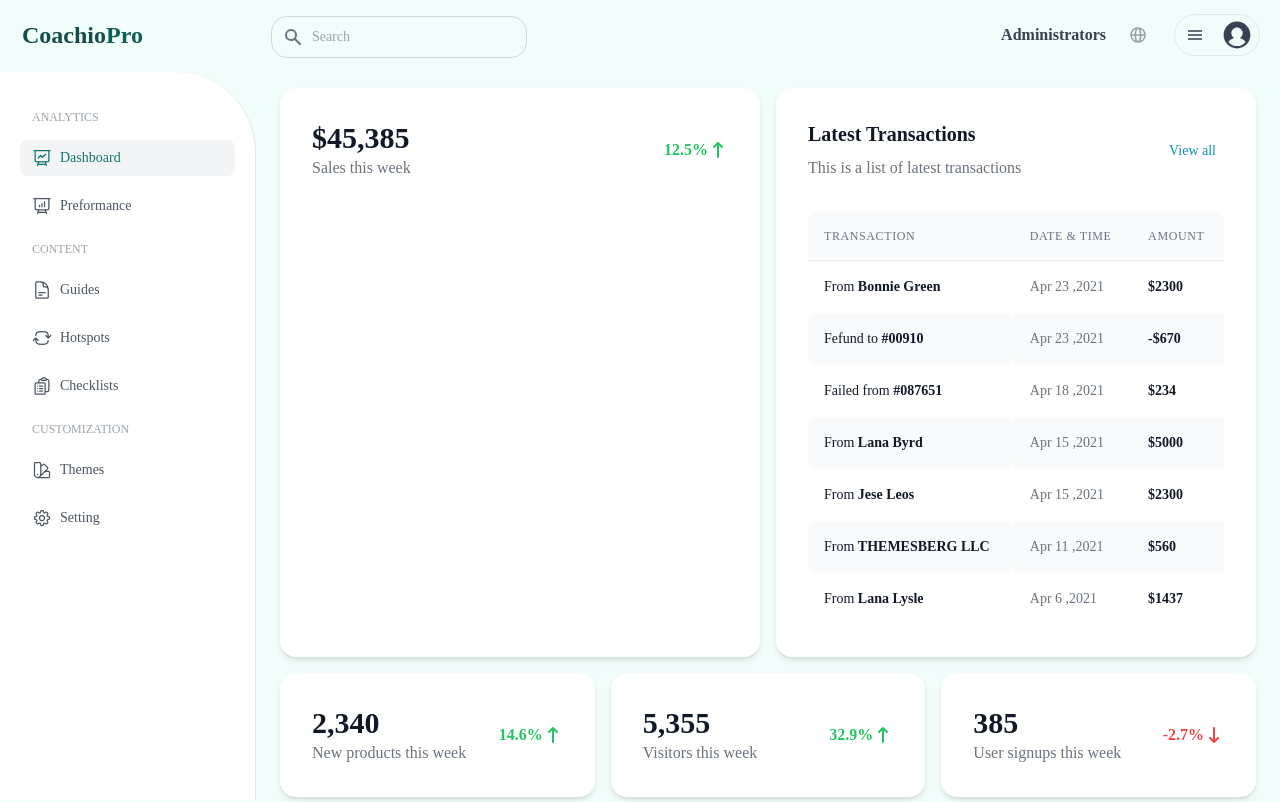
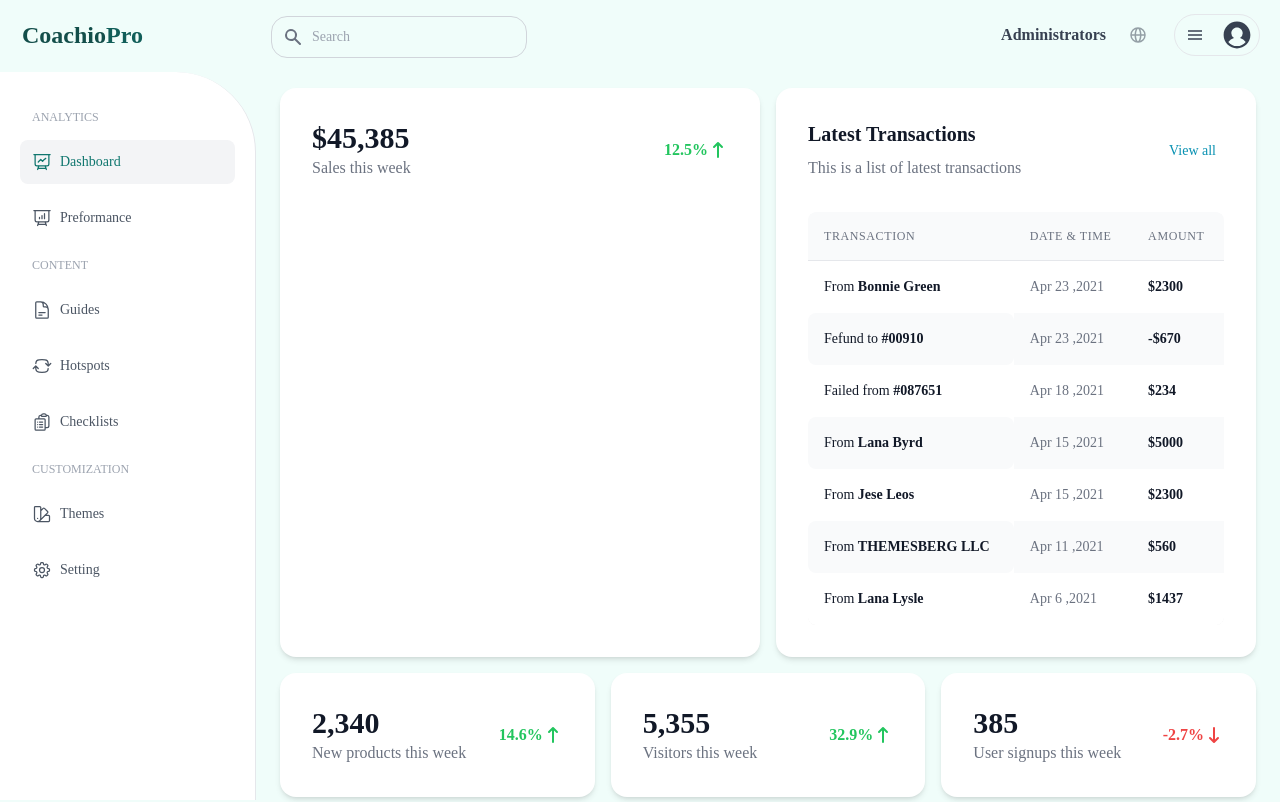
Before and after one commit to hoyirul/coachio-pro, a website: page src/index.html in a window 1280 px wide. Shown: the top 802 px of the page. Drawn offline with Linux system fonts and the light colour scheme; a web font is replaced by a local one.

Commit message:
Fixed sidebar

```diff
--- a/src/index.html
+++ b/src/index.html
@@ -129,7 +129,7 @@
               <div class="space-y-3 ">
                 <label class="px-3 text-xs text-gray-400 uppercase dark:text-gray-300">analytics</label>
 
-                <a class="flex items-center px-3 py-2 bg-gray-100 text-teal-700 transition-colors duration-300 transform rounded-lg hover:bg-gray-100 hover:text-teal-700"
+                <a class="flex items-center px-3 py-3 bg-gray-100 text-teal-700 transition-colors duration-300 transform rounded-lg hover:bg-gray-100 hover:text-teal-700"
                   href="#">
                   <svg xmlns="http://www.w3.org/2000/svg" fill="none" viewBox="0 0 24 24" stroke-width="1.5"
                     stroke="currentColor" class="w-5 h-5">
@@ -140,7 +140,7 @@
                   <span class="mx-2 text-sm font-medium">Dashboard</span>
                 </a>
 
-                <a class="flex items-center px-3 py-2 text-gray-600 transition-colors duration-300 transform rounded-lg dark:text-gray-200 hover:bg-gray-100 hover:text-teal-700"
+                <a class="flex items-center px-3 py-3 text-gray-600 transition-colors duration-300 transform rounded-lg dark:text-gray-200 hover:bg-gray-100 hover:text-teal-700"
                   href="#">
                   <svg xmlns="http://www.w3.org/2000/svg" fill="none" viewBox="0 0 24 24" stroke-width="1.5"
                     stroke="currentColor" class="w-5 h-5">
@@ -155,7 +155,7 @@
               <div class="space-y-3 ">
                 <label class="px-3 text-xs text-gray-400 uppercase dark:text-gray-300">content</label>
 
-                <a class="flex items-center px-3 py-2 text-gray-600 transition-colors duration-300 transform rounded-lg dark:text-gray-200 hover:bg-gray-100 hover:text-teal-700"
+                <a class="flex items-center px-3 py-3 text-gray-600 transition-colors duration-300 transform rounded-lg dark:text-gray-200 hover:bg-gray-100 hover:text-teal-700"
                   href="#">
                   <svg xmlns="http://www.w3.org/2000/svg" fill="none" viewBox="0 0 24 24" stroke-width="1.5"
                     stroke="currentColor" class="w-5 h-5">
@@ -166,7 +166,7 @@
                   <span class="mx-2 text-sm font-medium">Guides</span>
                 </a>
 
-                <a class="flex items-center px-3 py-2 text-gray-600 transition-colors duration-300 transform rounded-lg dark:text-gray-200 hover:bg-gray-100 hover:text-teal-700"
+                <a class="flex items-center px-3 py-3 text-gray-600 transition-colors duration-300 transform rounded-lg dark:text-gray-200 hover:bg-gray-100 hover:text-teal-700"
                   href="#">
                   <svg xmlns="http://www.w3.org/2000/svg" fill="none" viewBox="0 0 24 24" stroke-width="1.5"
                     stroke="currentColor" class="w-5 h-5">
@@ -177,7 +177,7 @@
                   <span class="mx-2 text-sm font-medium">Hotspots</span>
                 </a>
 
-                <a class="flex items-center px-3 py-2 text-gray-600 transition-colors duration-300 transform rounded-lg dark:text-gray-200 hover:bg-gray-100 hover:text-teal-700"
+                <a class="flex items-center px-3 py-3 text-gray-600 transition-colors duration-300 transform rounded-lg dark:text-gray-200 hover:bg-gray-100 hover:text-teal-700"
                   href="#">
                   <svg xmlns="http://www.w3.org/2000/svg" fill="none" viewBox="0 0 24 24" stroke-width="1.5"
                     stroke="currentColor" class="w-5 h-5">
@@ -192,7 +192,7 @@
               <div class="space-y-3 ">
                 <label class="px-3 text-xs text-gray-400 uppercase dark:text-gray-300">Customization</label>
 
-                <a class="flex items-center px-3 py-2 text-gray-600 transition-colors duration-300 transform rounded-lg dark:text-gray-200 hover:bg-gray-100 hover:text-teal-700"
+                <a class="flex items-center px-3 py-3 text-gray-600 transition-colors duration-300 transform rounded-lg dark:text-gray-200 hover:bg-gray-100 hover:text-teal-700"
                   href="#">
                   <svg xmlns="http://www.w3.org/2000/svg" fill="none" viewBox="0 0 24 24" stroke-width="1.5"
                     stroke="currentColor" class="w-5 h-5">
@@ -203,7 +203,7 @@
                   <span class="mx-2 text-sm font-medium">Themes</span>
                 </a>
 
-                <a class="flex items-center px-3 py-2 text-gray-600 transition-colors duration-300 transform rounded-lg dark:text-gray-200 hover:bg-gray-100 hover:text-teal-700"
+                <a class="flex items-center px-3 py-3 text-gray-600 transition-colors duration-300 transform rounded-lg dark:text-gray-200 hover:bg-gray-100 hover:text-teal-700"
                   href="#">
                   <svg xmlns="http://www.w3.org/2000/svg" fill="none" viewBox="0 0 24 24" stroke-width="1.5"
                     stroke="currentColor" class="w-5 h-5">
```
Also changed, not shown: 1 other file.
